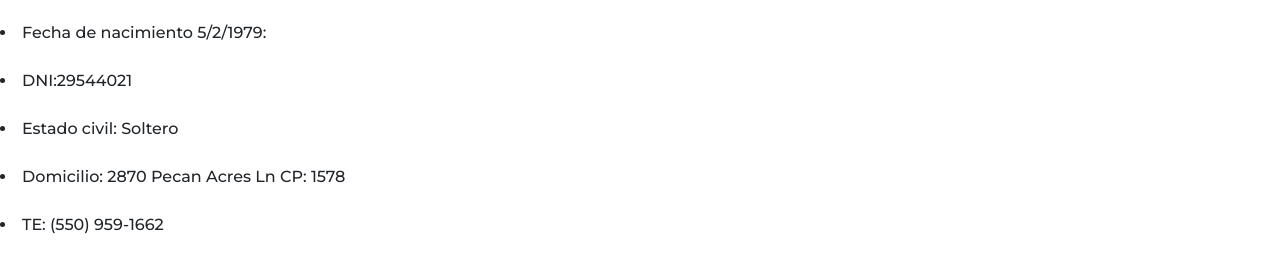
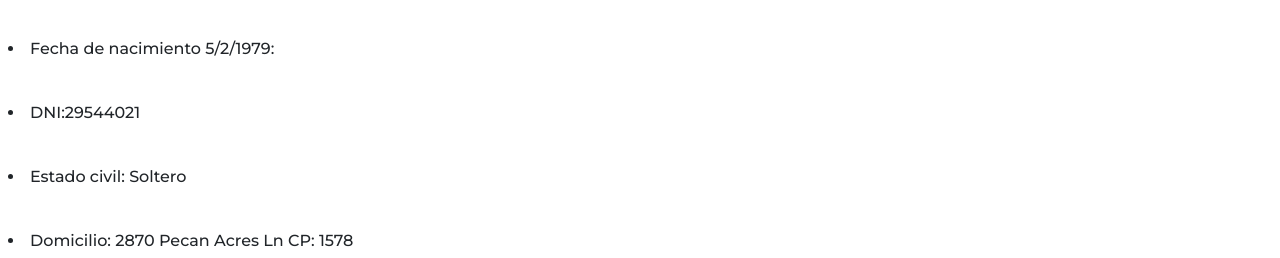
Before and after one commit to damaru84/damaru84.github.io, a plain HTML site: page index.html in a window 1280 px wide. Shown: the part 349-607 px from the top of the page. Drawn offline with nearby package versions, Linux system fonts and the light colour scheme.

Commit message:
márgenes

```diff
--- a/practica.css
+++ b/practica.css
@@ -65,3 +65,6 @@ h2{
     border-radius: 10%;
     border: 2px solid black;
 }
+li{
+    margin: .5rem;
+}
```
